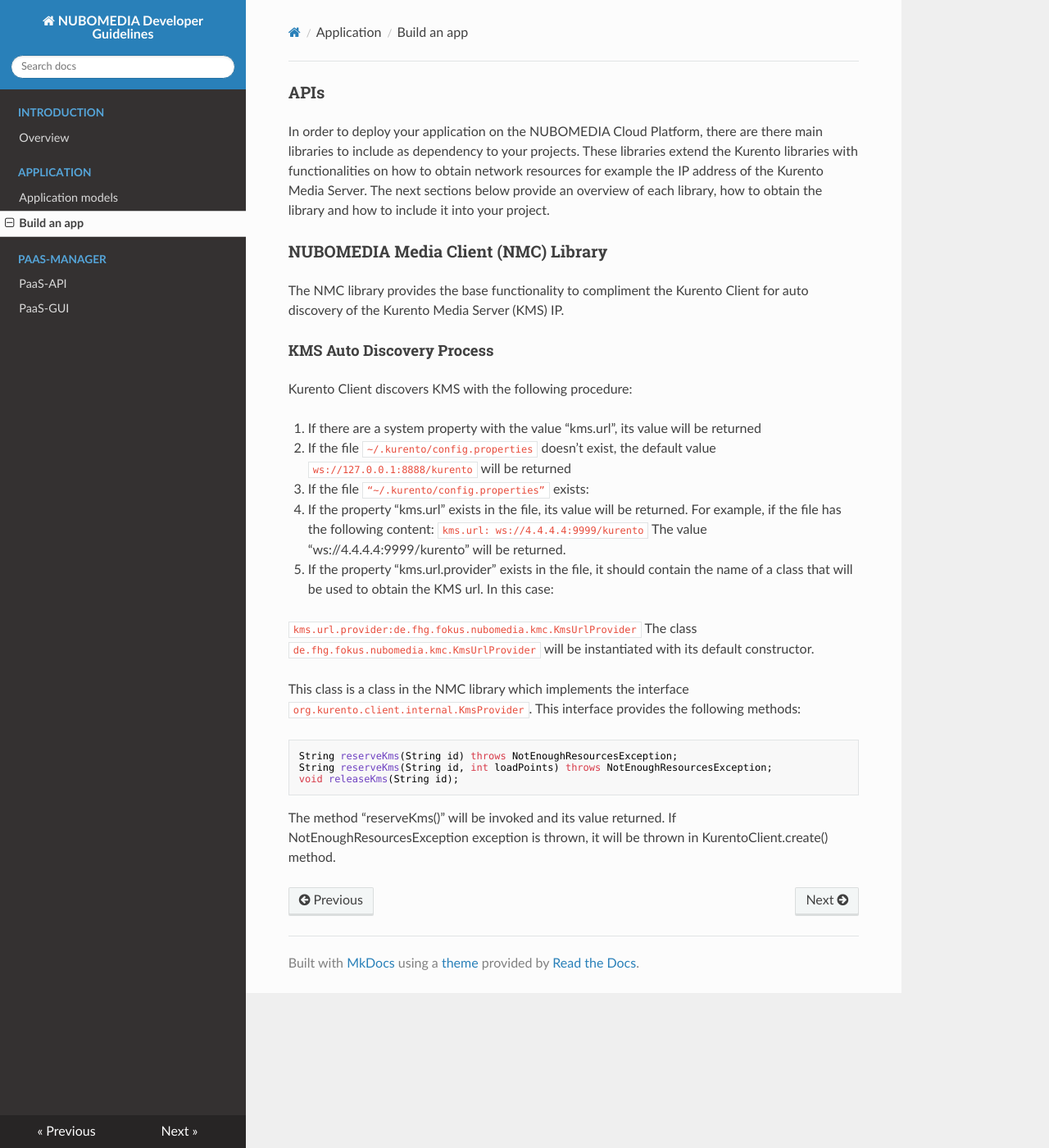
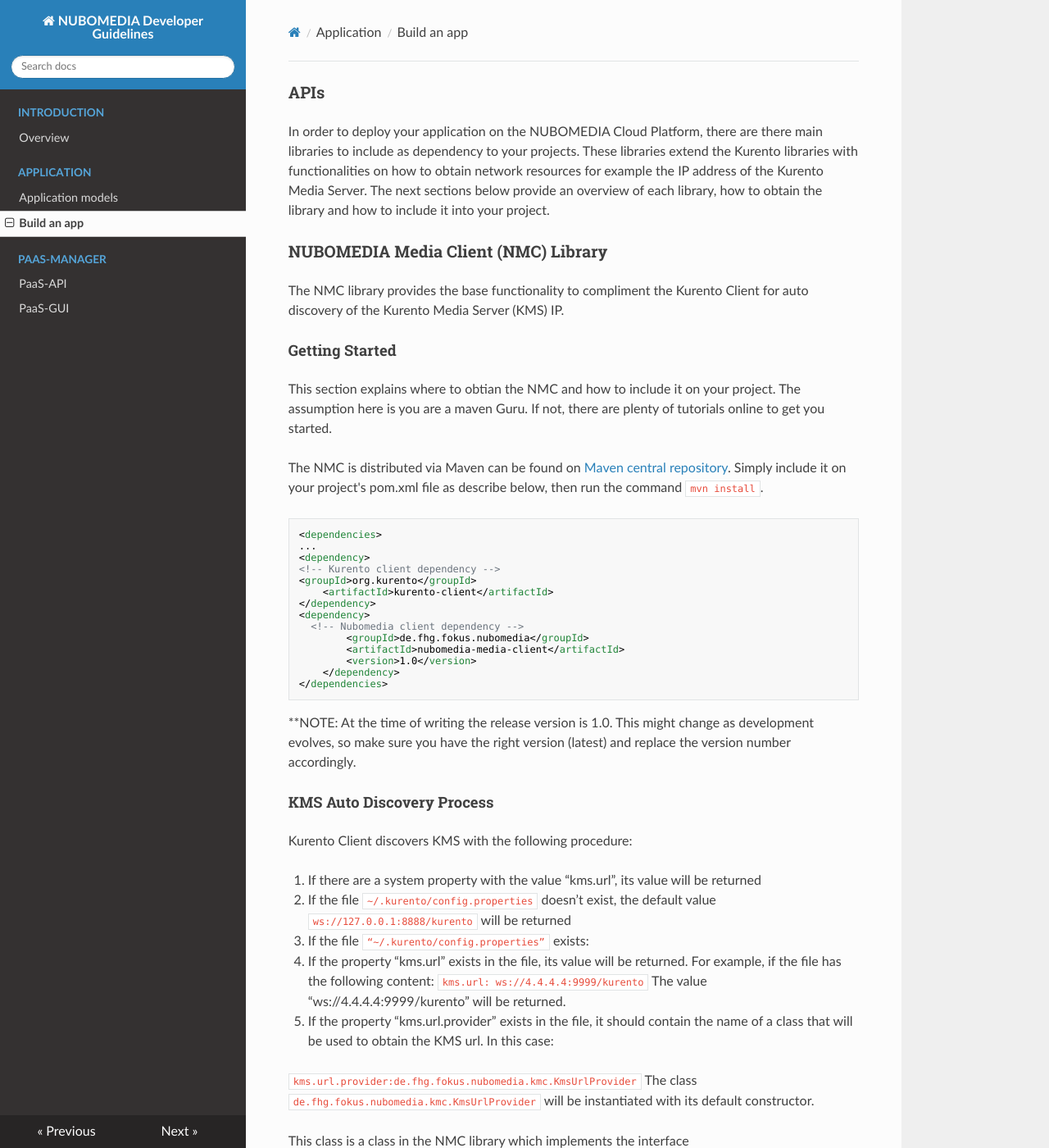
Before and after one commit to nubomedia/developer-guidelines, an MkDocs documentation site: the page built from docs/application-build.md, in a window 1280 px wide and 1400 px high. Shown: the whole window at 82% size. Built offline with MkDocs 1.6.1, drawn with Linux system fonts in a browser that asks for light colours; nearby versions of some CDN libraries; old or Windows-style settings are respelled for this version of MkDocs; some of the changed text lies outside the part shown.

Commit message:
Update application-build.md

````diff
--- a/docs/application-build.md
+++ b/docs/application-build.md
@@ -5,6 +5,30 @@ The next sections below provide an overview of each library, how to obtain the l
 
 ### NUBOMEDIA Media Client (NMC) Library
 The NMC library provides the base functionality to compliment the Kurento Client for auto discovery of the Kurento Media Server (KMS) IP.
+
+#### Getting Started
+This section explains where to obtian the NMC and how to include it on your project. The assumption here is you are a maven Guru. If not, there are plenty of tutorials online to get you started.
+
+The NMC is distributed via Maven can be found on [Maven central repository](http://search.maven.org/#search%7Cga%7C1%7Cde.fhg).
+Simply include it on your project's pom.xml file as describe below, then run the command ```mvn install```.
+
+```
+<dependencies>
+...
+<dependency>
+<!-- Kurento client dependency -->
+<groupId>org.kurento</groupId>
+	<artifactId>kurento-client</artifactId>
+</dependency>
+<dependency>
+  <!-- Nubomedia client dependency -->
+		<groupId>de.fhg.fokus.nubomedia</groupId>
+		<artifactId>nubomedia-media-client</artifactId>
+		<version>1.0</version>
+	</dependency>
+</dependencies>
+```
+**NOTE: At the time of writing the release version is 1.0. This might change as development evolves, so make sure you have the right version (latest) and replace the version number accordingly.
 
 #### KMS Auto Discovery Process
 Kurento Client discovers KMS with the following procedure:
@@ -34,4 +58,4 @@ String reserveKms(String id) throws NotEnoughResourcesException;
 String reserveKms(String id, int loadPoints) throws NotEnoughResourcesException;
 void releaseKms(String id);
 ```
-The method “reserveKms()” will be invoked and its value returned. If NotEnoughResourcesException exception is thrown, it will be thrown in KurentoClient.create() method.
+The method ```reserveKms()``` will be invoked and its value returned. If ```NotEnoughResourcesException``` exception is thrown, it will be thrown in KurentoClient.create() method.
````
Also changed, not shown: other parts of docs/application-build.md (+1 -1 lines).
